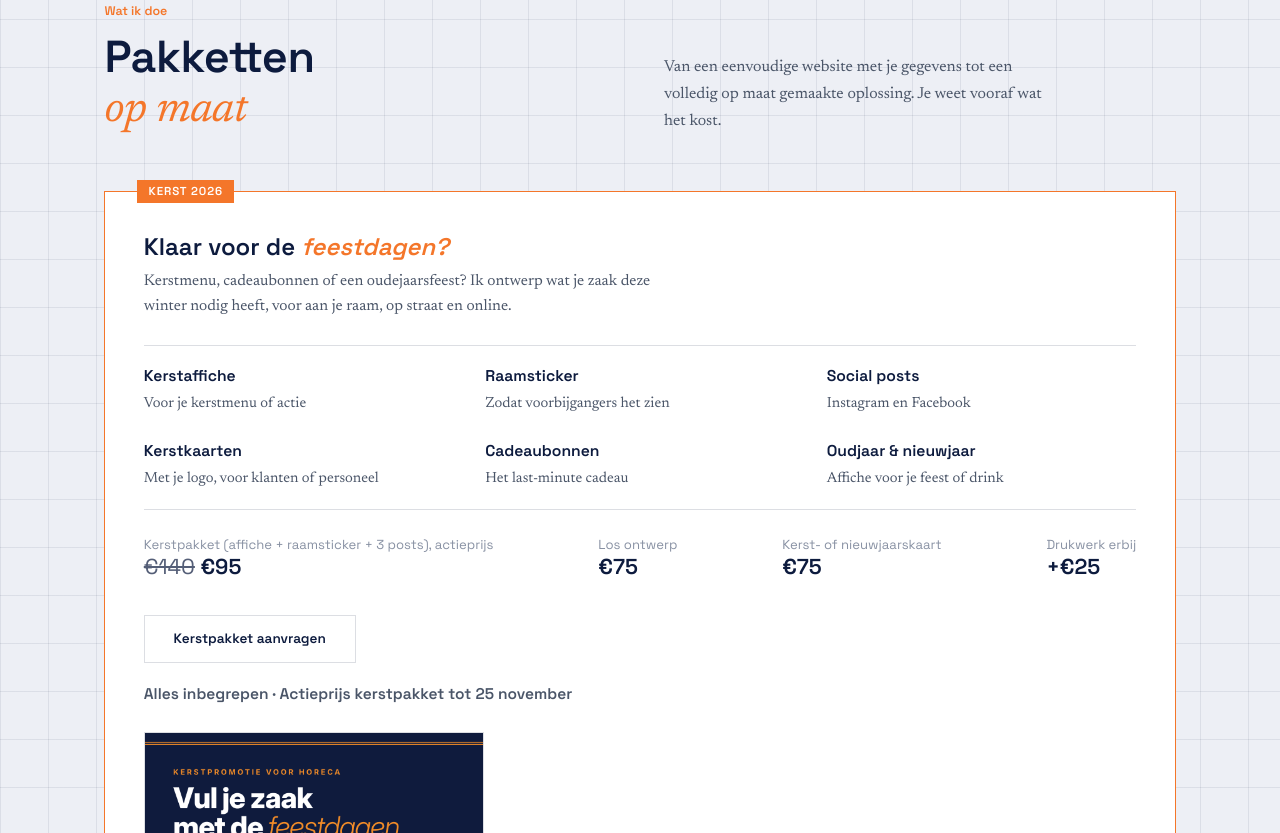
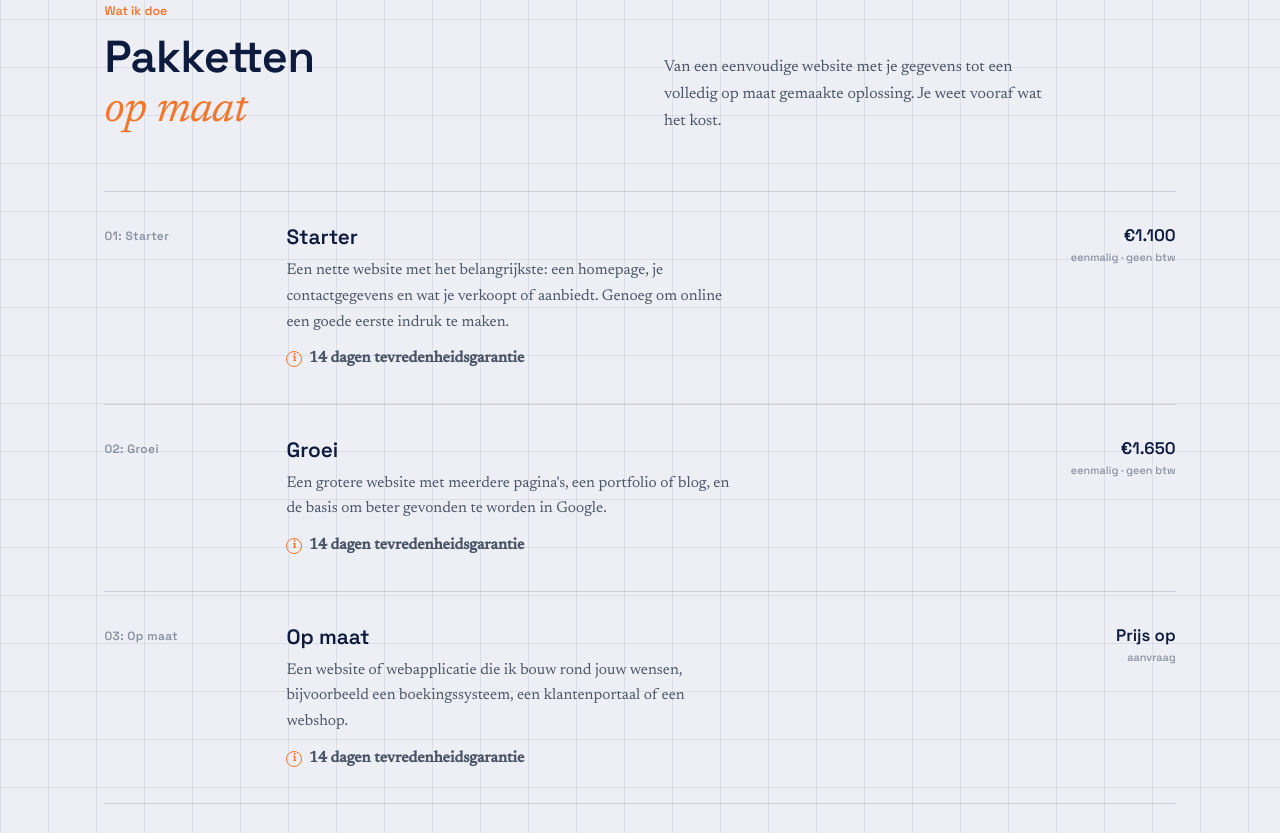
Before and after one commit to timmersdavy/timmersdavy.github.io, a plain HTML site: page index.html in a window 1280 px wide. Shown: the part 893-1726 px from the top of the page. Drawn offline with Linux system fonts and the light colour scheme.

Commit message:
Homepage: kerstactie verwijderd (afgelopen)
Nav-link, promoblok, formulieroptie en schema.org-aanbieding voor het
kerstpakket weggehaald, plus bijbehorende dode CSS.

Co-Authored-By: Claude Sonnet 5 <noreply@anthropic.com>
Claude-Session: https://claude.ai/code/session_01KB2bEhJoUKymFJuZXDPrxw

```diff
--- a/index.html
+++ b/index.html
@@ -139,13 +139,6 @@
     "name": "AI-medewerker Starter",
     "price": "750",
     "priceCurrency": "EUR"
-   },
-   {
-    "@type": "Offer",
-    "name": "Kerstpakket horeca (affiche, raamsticker, 3 posts)",
-    "price": "95",
-    "priceCurrency": "EUR",
-    "priceValidUntil": "2026-11-25"
    },
    {
     "@type": "Offer",
@@ -383,23 +376,6 @@ nav{
 
 
 
-/* KERST 2026 */
-.kerst{margin:0 0 3.5rem;border:1.5px solid var(--stamp);background:var(--white);padding:2.4rem;position:relative}
-.kerst-tag{position:absolute;top:-0.8rem;left:2rem;background:var(--stamp);color:#fff;font-family:'Space Grotesk',sans-serif;font-size:0.72rem;font-weight:600;letter-spacing:0.08em;padding:0.3rem 0.7rem;text-transform:uppercase}
-.kerst h3{font-family:'Space Grotesk',sans-serif;font-size:1.5rem;font-weight:600;margin-bottom:0.5rem}
-.kerst h3 em{color:var(--stamp);font-style:italic}
-.kerst>p{font-size:0.97rem;color:var(--graphite);max-width:60ch;line-height:1.6}
-.kerst-grid{display:grid;grid-template-columns:repeat(3,1fr);gap:1.6rem 2rem;margin:1.6rem 0;padding:1.2rem 0;border-top:1px solid var(--line);border-bottom:1px solid var(--line)}
-.kerst-grid div{font-size:0.92rem;line-height:1.5;color:var(--graphite)}
-.kerst-grid b{display:block;font-family:'Space Grotesk',sans-serif;color:var(--ink);font-size:0.98rem;font-weight:600;margin-bottom:0.25rem}
-.kerst-prices{display:flex;flex-wrap:wrap;gap:2.2rem;align-items:flex-end;justify-content:space-between}
-.kerst-prices span{font-family:'Space Grotesk',sans-serif;font-size:0.82rem;color:var(--graphite-soft);display:block}
-.kerst-prices strong{font-family:'Space Grotesk',sans-serif;font-size:1.35rem;font-weight:600}
-.kerst-deadline{font-family:'Space Grotesk',sans-serif;font-size:0.85rem;color:var(--stamp);font-weight:600;margin-top:1.2rem}
-.kerst-affiche{display:block;margin-top:1.6rem;max-width:340px}
-.kerst-affiche img{display:block;width:100%;height:auto;border:1px solid var(--line)}
-@media(max-width:768px){.kerst-grid{grid-template-columns:1fr 1fr}.kerst{padding:2rem 1.4rem}}
-
 /* PORTFOLIO */
 .portfolio{background:var(--white);border-top:1px solid var(--line);border-bottom:1px solid var(--line)}
 .p-grid{display:grid;grid-template-columns:repeat(4,1fr);gap:1px;background:var(--line)}
@@ -505,7 +481,6 @@ h1,h2,h3{text-wrap:balance}
   <a href="#" class="nav-logo">TimmersDesign</a>
   <a href="tel:+32476548643" class="nav-phone">0476 54 86 43</a>
   <ul class="nav-links" id="navLinks">
-    <li><a href="#kerst">Kerst</a></li>
     <li><a href="#diensten">Pakketten</a></li>
     <li><a href="#portfolio">Werk</a></li>
     <li><a href="#contact">Contact</a></li>
@@ -535,29 +510,6 @@ h1,h2,h3{text-wrap:balance}
       <h2 class="s-title">Pakketten<br><em>op maat</em></h2>
     </div>
     <p class="section-sub">Van een eenvoudige website met je gegevens tot een volledig op maat gemaakte oplossing. Je weet vooraf wat het kost.</p>
-  </div>
-
-  <div class="kerst" id="kerst">
-    <span class="kerst-tag">Kerst 2026</span>
-    <h3>Klaar voor de <em>feestdagen?</em></h3>
-    <p>Kerstmenu, cadeaubonnen of een oudejaarsfeest? Ik ontwerp wat je zaak deze winter nodig heeft, voor aan je raam, op straat en online.</p>
-    <div class="kerst-grid">
-      <div><b>Kerstaffiche</b> Voor je kerstmenu of actie</div>
-      <div><b>Raamsticker</b> Zodat voorbijgangers het zien</div>
-      <div><b>Social posts</b> Instagram en Facebook</div>
-      <div><b>Kerstkaarten</b> Met je logo, voor klanten of personeel</div>
-      <div><b>Cadeaubonnen</b> Het last-minute cadeau</div>
-      <div><b>Oudjaar &amp; nieuwjaar</b> Affiche voor je feest of drink</div>
-    </div>
-    <div class="kerst-prices">
-      <div><span>Kerstpakket (affiche + raamsticker + 3 posts), actieprijs</span> <strong><s style="font-weight:400;opacity:.7">€140</s> €95</strong></div>
-      <div><span>Los ontwerp</span> <strong>€75</strong></div>
-      <div><span>Kerst- of nieuwjaarskaart</span> <strong>€75</strong></div>
-      <div><span>Drukwerk erbij</span> <strong>+€25</strong></div>
-      <a href="#contact" class="btn btn-outline">Kerstpakket aanvragen</a>
-    </div>
-    <p class="kerst-deadline">Alles inbegrepen · Actieprijs kerstpakket tot 25 november</p>
-    <a class="kerst-affiche" href="/kerstaanbod-timmersdesign.png" target="_blank" rel="noopener"><img src="/kerstaanbod-timmersdesign.png" width="1080" height="1350" loading="lazy" alt="Kerstaffiche TimmersDesign: kerstpakket €95 (actie tot 25 november, normaal €140), los ontwerp €75, kerstkaarten €75"></a>
   </div>
 
   <div class="spec-table">
@@ -789,7 +741,6 @@ h1,h2,h3{text-wrap:balance}
           <option>AI-medewerker</option>
           <option>Huisstijl &amp; Drukwerk</option>
           <option>Sociale media posts · vanaf €100/maand</option>
-          <option>Kerstpakket · €95 (actie)</option>
         </select>
       </div>
       <div class="f-field"><label for="bericht">Bericht</label><textarea id="bericht" name="bericht" rows="4" required></textarea></div>
```
